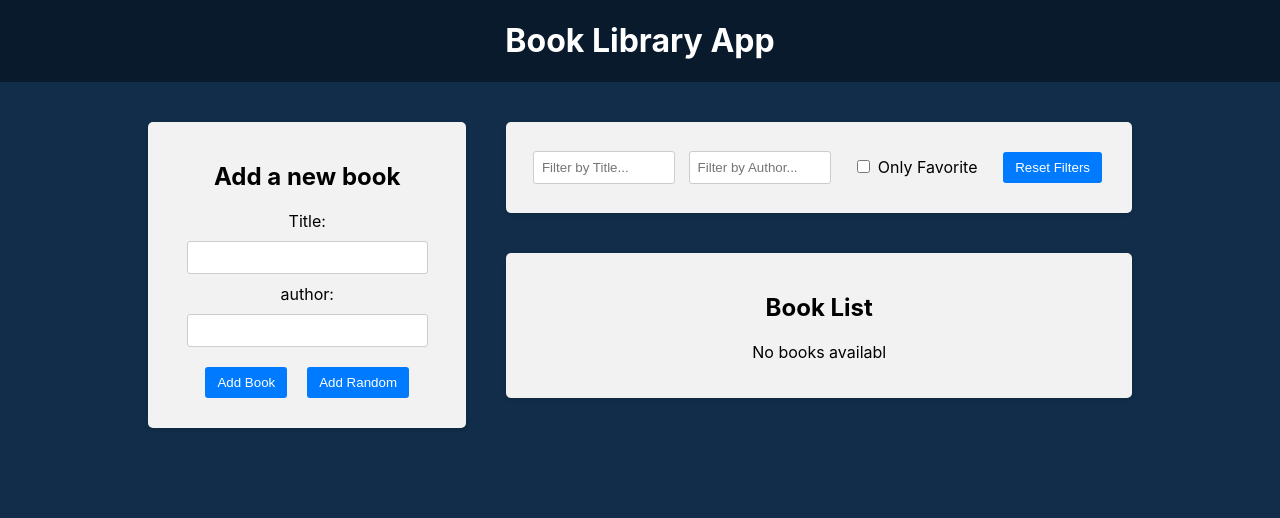
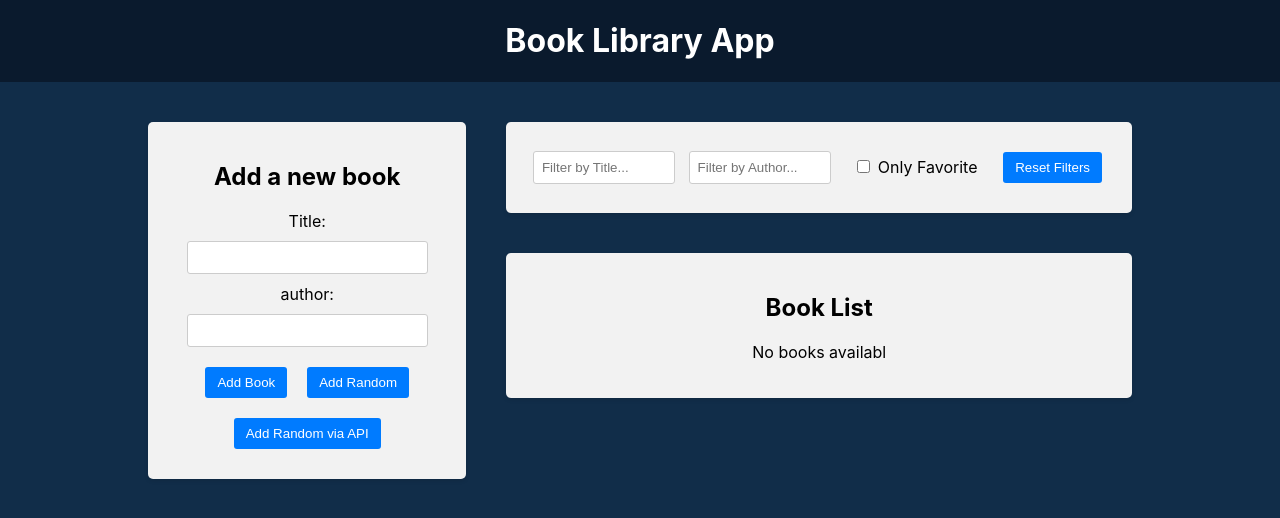
Before and after one commit to YehorIvanov/30-react-redux, a React (Create React App) app in the folder frontend/: page / in a window 1280 px wide. Shown: the top 518 px of the page. Built offline with nearby package versions, Linux system fonts and the light colour scheme.

Commit message:
add random book via api

```diff
--- a/frontend/package.json
+++ b/frontend/package.json
@@ -7,6 +7,7 @@
     "@testing-library/jest-dom": "^5.17.0",
     "@testing-library/react": "^13.4.0",
     "@testing-library/user-event": "^13.5.0",
+    "axios": "^1.6.2",
     "react": "^18.2.0",
     "react-dom": "^18.2.0",
     "react-icons": "^4.12.0",
--- a/frontend/src/components/BookForm/BookForm.js
+++ b/frontend/src/components/BookForm/BookForm.js
@@ -1,7 +1,7 @@
 import './BookForm.css';
 import { useState } from 'react';
 import { useDispatch } from 'react-redux';
-
+import axios from 'axios';
 import booksData from '../../data/books.json';
 import createBookWithId from '../../utils/createBookWithId';
 import { addBook } from '../../redux/slices/booksSlice';
@@ -24,6 +24,17 @@
     const getRendomBook = (booksData) =>
       booksData[Math.floor(Math.random() * (booksData.length + 1))];
     dispatch(addBook(createBookWithId(getRendomBook(booksData))));
+  };
+  const handleAddRandomBookViaAPI = async () => {
+    try {
+      const res = await axios.get('http://localhost:4000/random-book');
+      console.log(res);
+      if (res.data && res.data.title && res.data.author) {
+        dispatch(addBook(createBookWithId(res.data)));
+      }
+    } catch (e) {
+      console.log(e.message);
+    }
   };
 
   return (
@@ -52,6 +63,9 @@
         <button type="button" onClick={handleAddRandomBook}>
           Add Random
         </button>
+        <button type="button" onClick={handleAddRandomBookViaAPI}>
+          Add Random via API
+        </button>
       </form>
     </div>
   );
```
Also changed, not shown: 1 other file (tests, documents, lock files or other folders).
